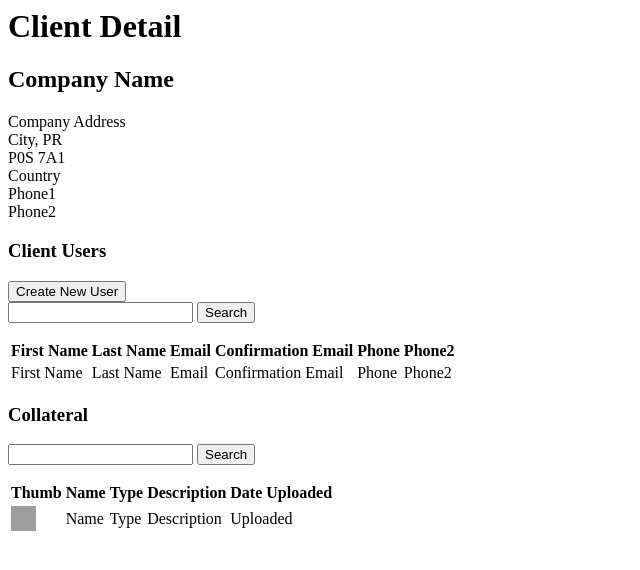
After one commit to stefbbq/sw-wonderland-cp, a PHP site: page /views/clientDetail.html in a window 1280 px wide. The commit adds this page. Shown: the top 570 px of the page, without its empty margins (0-640 px from the left). Run offline with PHP 8.4, Linux system fonts and the light colour scheme; grey boxes are pictures that could not be loaded.

Commit message:
markup for detail page

```diff
--- a/wpl/app/index.html
+++ b/wpl/app/index.html
@@ -71,6 +71,7 @@
         <script src="scripts/app.js"></script>
         <script src="scripts/controllers/clientListCtrl.js"></script>
         <script src="scripts/controllers/addClientCtrl.js"></script>
+        <script src="scripts/controllers/clientDetailCtrl.js"></script>
         <!-- endbuild -->
 </body>
 </html>
--- a/wpl/app/scripts/app.js
+++ b/wpl/app/scripts/app.js
@@ -27,6 +27,10 @@ angular
       .when('/addClient', {
         templateUrl: basePath + 'views/addClient' + viewExt,
         controller: 'AddClientCtrl'
+      })
+      .when('/clientDetail', {
+        templateUrl: basePath + 'views/clientDetail' + viewExt,
+        controller: 'ClientDetailCtrl'
       })
       .otherwise({
         redirectTo: '/listClients'
--- a/wpl/app/views/addClient.html
+++ b/wpl/app/views/addClient.html
@@ -1,6 +1,6 @@
 <div class="add_client">
 
-    <h2>Add New Client</h2>
+    <h1>Add New Client</h1>
 
     <form id="company_form" name="newCompany" novalidate>
         <input type="hidden" ng-model="company.action">
@@ -69,7 +69,7 @@
         <div class="buttons">
             <button ng-click="cancel()">Cancel</button>
             <button ng-click="save(company)">Save</button>
-            <button ng-click="autofill()">Auto Fill</button>
+            <!-- <button ng-click="autofill()">Auto Fill</button> -->
         </div>
     </form>
     <!--
--- /dev/null
+++ b/wpl/app/views/clientDetail.html
@@ -0,0 +1,73 @@
+<div class="client_detail">
+
+    <h1>Client Detail</h1>
+    <h2>Company Name</h2>
+    <p>Company Address<br/>
+      City, PR<br/>
+      P0S 7A1<br/>
+      Country<br/>
+      Phone1<br/>
+      Phone2
+    </p>
+
+    <section id="users">
+      <h3>Client Users</h3>
+      <div class="util">
+        <button id="add_user_btn">Create New User</button>
+        <form ng-controller="UserSearchCtrl" class="search" ng-submit="doSearch()">
+          <input type="text" name="search" id="search" placeholder="" ng-model="searchString">
+          <input type="submit" value="Search">
+        </form>
+      </div>
+      <table>
+        <tr>
+          <th>First Name</th>
+          <th>Last Name</th>
+          <th>Email</th>
+          <th>Confirmation Email</th>
+          <th>Phone</th>
+          <th>Phone2</th>
+        </tr>
+
+        <tr>
+          <td>First Name</td>
+          <td>Last Name</td>
+          <td>Email</td>
+          <td>Confirmation Email</td>
+          <td>Phone</td>
+          <td>Phone2</td>
+        </tr>
+
+      </table>
+    </section>
+
+    <section id="collateral">
+      <h3>Collateral</h3>
+      <div class="util">
+        <form ng-controller="CollateralSearchCtrl" class="search" ng-submit="doSearch()">
+          <input type="text" name="search" id="search" placeholder="" ng-model="searchString">
+          <input type="submit" value="Search">
+        </form>
+      </div>
+      <table>
+        <tr>
+          <th>Thumb</th>
+          <th>Name</th>
+          <th>Type</th>
+          <th>Description</th>
+          <th>Date Uploaded</th>
+        </tr>
+
+        <tr>
+          <td><img src="blank.png" width="25" height="25"></td>
+          <td>Name</td>
+          <td>Type</td>
+          <td>Description</td>
+          <td>Uploaded</td>
+        </tr>
+
+      </table>
+    </section>
+
+
+</div>
```
Also changed, not shown: wpl/app/scripts/controllers/clientDetailCtrl.js (added, +43 -0 lines), wpl/app/scripts/controllers/clientListCtrl.js (+20 -19 lines), wpl/app/styles/main.scss (+17 -4 lines), wpl/app/views/listClients.html (+7 -5 lines).
